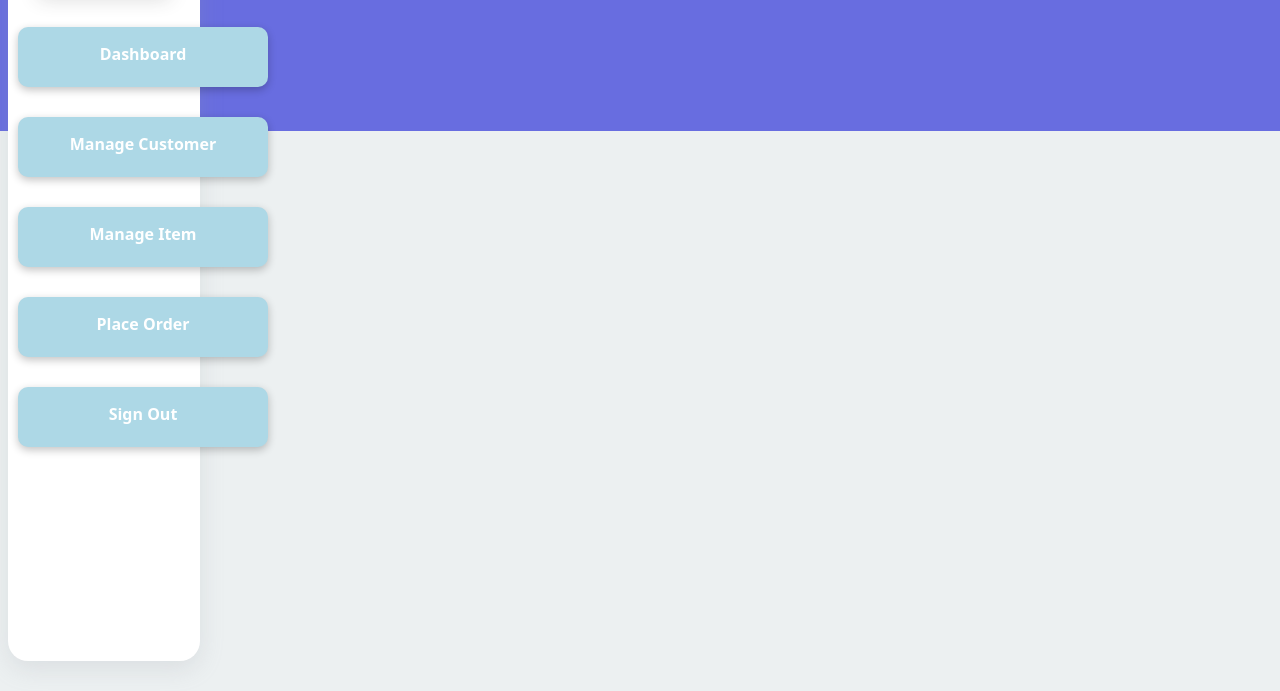
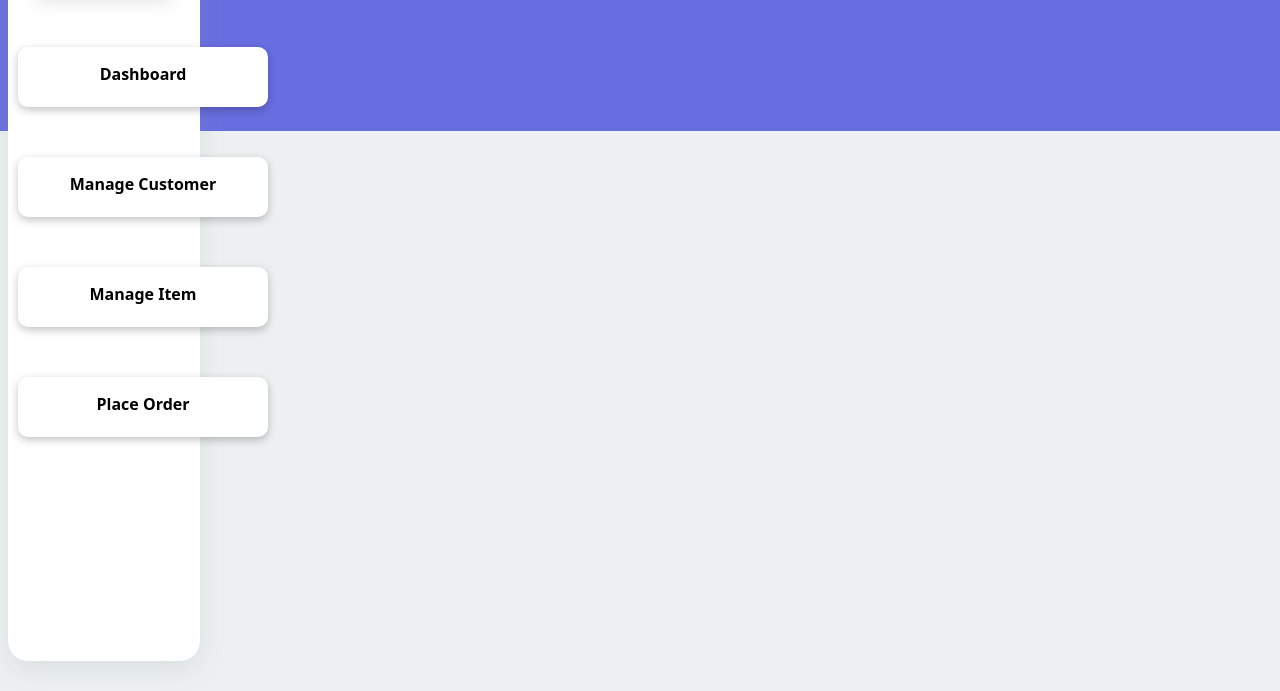
Before and after one commit to glen654/Pos-System, a plain HTML site: page dashboard.html in a window 1280 px wide. Shown: the part 109-800 px from the top of the page. Drawn offline with nearby package versions, Linux system fonts and the light colour scheme.

Commit message:
few changes

```diff
--- a/style/dashboard-style.css
+++ b/style/dashboard-style.css
@@ -42,9 +42,9 @@ hr{
 }
 
 .nav-links{
-    margin-top: 30px;
+    margin-top: 50px;
     margin-left: 10px;
-    background-color: lightblue;
+    background-color: white;
     width: 250px;
     height: 60px;
     border-radius: 10px;
@@ -62,6 +62,19 @@ hr{
     margin: 15px 0 0 0;
     text-align: center;
     text-decoration: none;
-    color: white;
+    color: black;
     font-weight: bold;
 }
+
+#nav-bar>.nav-links:last-child{
+    margin-top: 340px;
+}
+
+.nav-links:hover{
+    background-color: #7F27FF;
+    color: white;
+}
+
+.nav-links>a:hover{
+    color: white;
+}
```
